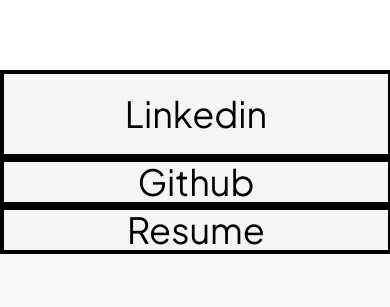
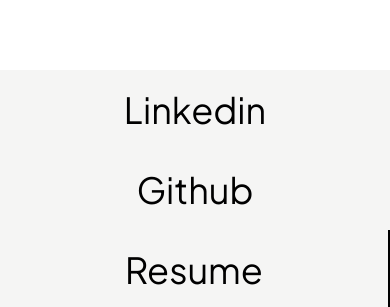
Before and after one commit to jamesv28/web-portfolio, a React (Vite) app: page / in a window 390 px wide. Shown: the part 5996-6303 px from the top of the page. Before the commit the page ends 6250 px from the top, so only its background shows below. Built offline with nearby package versions, Linux system fonts and the light colour scheme; a web font is replaced by a local one.

Commit message:
finished footer

```diff
--- a/src/components/Footer.jsx
+++ b/src/components/Footer.jsx
@@ -3,9 +3,9 @@
 
 const Footer = ({ setIsHovered, setGitIsHovered, setResumeIsHovered }) => {
   return (
-    <div className="max-w-full grid  md:grid-cols-3 ">
+    <div className="max-w-full grid md:grid-cols-3 ">
       <div
-        className="border-[4px] border-r-[2px] border-black  flex items-center justify-center"
+        className="md:border-[4px] md:border-r-[2px] sm:border-b-[2px] border-black  flex items-center justify-center"
         id="linkedin"
         onMouseOver={() => setIsHovered(true)}
         onMouseOut={() => setIsHovered(false)}
@@ -18,23 +18,23 @@
         </a>
       </div>
       <div
-        className="border-[4px] border-r-[2px] border-black  flex items-center justify-center"
+        className="md:border-[4px] sm:border-[4px] md:border-r-[2px] sm:border-b-[2px] sm:border-t-[2px] border-black  flex items-center justify-center"
         id="github"
         onMouseOver={() => setGitIsHovered(true)}
         onMouseOut={() => setGitIsHovered(false)}
       >
         <a href="https://github.com/jamesv28">
-          <h2 className="text-4xl">Github</h2>
+          <h2 className="text-4xl mt-5 mb-5">Github</h2>
         </a>
       </div>
       <div
-        className="border-[4px] border-r-[2px] border-black  flex items-center justify-center"
+        className="md:border-[4px] border-r-[2px] sm:border-b-[2px] sm:border-t-[2px] sm:border-black md:border-black  flex items-center justify-center"
         id="resume"
         onMouseOver={() => setResumeIsHovered(true)}
         onMouseOut={() => setResumeIsHovered(false)}
       >
         <a href={Pdf} target="_blank" rel="noopener noreferrer">
-          <h2 className="text-4xl">Resume</h2>
+          <h2 className="text-4xl mt-5 mb-5">Resume</h2>
         </a>
       </div>
     </div>
```
